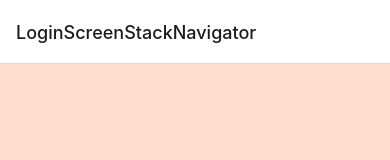
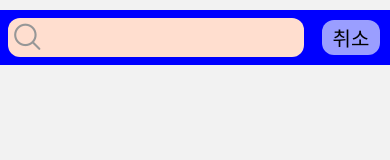
Before and after one commit to SICE0821/CampusLife-Project, a React Native app: screen /SearchPostScreen in a window 390 px wide. Shown: the top 160 px of the page. Built offline with nearby package versions, Linux system fonts and the light colour scheme.

Commit message:
커뮤니티 찾기 페이지 작성

```diff
--- a/App/navigation/StackNavigator.tsx
+++ b/App/navigation/StackNavigator.tsx
@@ -15,6 +15,7 @@ import { RootStackParam } from '../types/type';
 import EventShopScreen from '../screens/EventScreens/EventShopScreen'
 import EventHaveCouponScreen from '../screens/EventScreens/EventHaveCouponScreen';
 import { getFocusedRouteNameFromRoute } from '@react-navigation/native';
+import SearchPostScreen from '../screens/CommunityScreens/SerchPostScreen';
 
 
 import { MainTabNavigator } from './BottomTabNavigator'
@@ -58,6 +59,10 @@ export const RootStackNavigator = () => {
                     title: '커뮤니티',
                 })}
             />
+            <RootStack.Screen name="SearchPostScreen"
+                component={SearchPostScreen}
+                options={{ headerShown: false }}>
+            </RootStack.Screen>
         </RootStack.Navigator>
     )
 }
@@ -105,7 +110,7 @@ export const CommunityScreenStackNavigator = () => {
                             <TouchableOpacity onPress={() => navigation.navigate("WritePostScreen")}>
                                 <IconD style={{ marginRight: 10 }} name="form" size={30} color="white" />
                             </TouchableOpacity>
-                            <TouchableOpacity onPress={() => { console.log("찾기 버튼 누름") }}>
+                            <TouchableOpacity onPress={() => navigation.navigate("SearchPostScreen")}>
                                 <IconD style={{ marginRight: 10 }} name="search1" size={30} color="white" />
                             </TouchableOpacity>
                         </View>
--- a/App/screens/CommunityScreens/GeneralPostsScreen.tsx
+++ b/App/screens/CommunityScreens/GeneralPostsScreen.tsx
@@ -25,7 +25,7 @@ const GeneralPostsScreen: React.FC = ({ natvigation, route }: any) => {
 
     const getGeneralposts = async () => {
         try {
-            const response = await fetch('http://172.30.1.84:3000/generalpost');
+            const response = await fetch('http://172.30.1.72:3000/generalpost');
             const postsdata = await response.json();
             console.log(postsdata);
             setCommunityData(postsdata);
@@ -36,7 +36,7 @@ const GeneralPostsScreen: React.FC = ({ natvigation, route }: any) => {
 
     const getDepartmentposts = async () => {
         try {
-            const response = await fetch('http://172.30.1.84:3000/departmentpost');
+            const response = await fetch('http://172.30.1.72:3000/departmentpost');
             const postsdata = await response.json();
             setCommunityData(postsdata);
         } catch (error) {
--- /dev/null
+++ b/App/screens/CommunityScreens/SerchPostScreen.tsx
@@ -0,0 +1,92 @@
+import React, { useState } from 'react';
+import { View, Text, StyleSheet, TouchableOpacity, TextInput } from 'react-native';
+import { useNavigation } from '@react-navigation/native';
+import IconD from 'react-native-vector-icons/AntDesign';
+
+const SearchPostScreen: React.FC = ({ navigation }: any) => {
+    const [searchtext, setsearchtext] = useState('');
+    const handlesearchTextChange = (inputText: string) => {
+        setsearchtext(inputText);
+    }
+    return (
+        <View style={styles.container}>
+            <View style={styles.headerbox}>
+                <View style={styles.searchbox}>
+                    <View style={styles.searchtextbox}>
+                        <View style={styles.picturebox1}>
+                            <IconD name="search1" size={30} color="#979797" />
+                        </View>
+                        <View style={styles.searchtextinputbox}>
+                            <View style = {{flex : 1}}>
+                                <TextInput
+                                    style={{ fontSize: 16 }}
+                                    onChangeText={handlesearchTextChange}
+                                    value={searchtext}
+                                />
+                            </View>
+                        </View>
+
+                    </View>
+                </View>
+                <View style={styles.cancelbox}>
+                    <TouchableOpacity
+                        style={styles.cancelbutton}
+                        onPress={() => navigation.navigate("CommunityScreenStackNavigator")}
+                    >
+                        <Text style={{ fontSize: 20, color: 'black' }}>취소</Text>
+                    </TouchableOpacity>
+                </View>
+            </View>
+        </View>
+    );
+};
+
+const styles = StyleSheet.create({
+    container: {
+        flex: 1,
+        //backgroundColor : 'red',
+    },
+    headerbox: {
+        height: 55,
+        backgroundColor: 'blue',
+        flexDirection: 'row',
+        marginTop: 10,
+
+    },
+    searchbox: {
+        flex: 0.80,
+        //backgroundColor: 'green',
+    },
+    cancelbox: {
+        flex: 0.20,
+        //backgroundColor: 'yellow',
+    },
+    cancelbutton: {
+        flex: 1,
+        backgroundColor: '#9A9EFF',
+        margin: 10,
+        justifyContent: 'center',
+        alignItems: 'center',
+        borderRadius: 12,
+    },
+    searchtextbox: {
+        flex: 1,
+        backgroundColor: '#FFDECF',
+        margin: 8,
+        borderRadius: 12,
+        flexDirection: 'row',
+    },
+    picturebox1: {
+        flex: 0.13,
+        //backgroundColor : 'yellow',
+        borderRadius: 12,
+        justifyContent: 'center',
+        alignItems: 'center',
+    },
+    searchtextinputbox: {
+        flex: 0.87,
+        justifyContent: 'center',
+    }
+})
+
+export default SearchPostScreen;
--- a/App/screens/CommunityScreens/WritePostScreen.tsx
+++ b/App/screens/CommunityScreens/WritePostScreen.tsx
@@ -57,7 +57,7 @@ const WritePostPage: React.FC = () => {
     };
 
     try {
-      const response = await fetch('http://172.16.117.89:3000/post', {
+      const response = await fetch('http://172.30.1.72:3000/post', {
         method: 'POST',
         headers: {
           'Content-Type': 'application/json',
@@ -134,7 +134,7 @@ const WritePostPage: React.FC = () => {
         </View>
         <View style={styles.writespace}>
           <TextInput
-            style={{ fontSize: 20 }}
+            style={{ fontSize: 20, }}
             onChangeText={handlemainTextChange}
             value={maintext}
             multiline={true}
@@ -206,6 +206,7 @@ const styles = StyleSheet.create({
     //marginTop : 10,
     fontSize: 20,
     color: 'black',
+    //backgroundColor : 'yellow'
   },
   writespace: {
     margin: 15,
--- a/App/screens/MainScreen.tsx
+++ b/App/screens/MainScreen.tsx
@@ -47,7 +47,7 @@ const MainPage = () => {
 
   const fetchschoolpostData = async () => {
       try {
-        const response = await fetch('http://172.16.117.109:3000/MainPageSchoolPost');
+        const response = await fetch('http://172.30.1.72:3000/MainPageSchoolPost');
         if (!response.ok) {
           throw new Error('서버 응답 실패');
         }
@@ -61,7 +61,7 @@ const MainPage = () => {
 
     const fetchdepartmentpostData = async () => {
       try {
-        const response = await fetch('http://172.16.117.109:3000/MainPagedepartmentPost');
+        const response = await fetch('http://172.30.1.72:3000/MainPagedepartmentPost');
         if (!response.ok) {
           throw new Error('서버 응답 실패');
         }
@@ -75,7 +75,7 @@ const MainPage = () => {
 
     const fetchhotpostData = async () => {
       try {
-        const response = await fetch('http://172.16.117.109:3000/MainPagehotPost');
+        const response = await fetch('http://172.30.1.72:3000/MainPagehotPost');
         if (!response.ok) {
           throw new Error('서버 응답 실패');
         }
```
